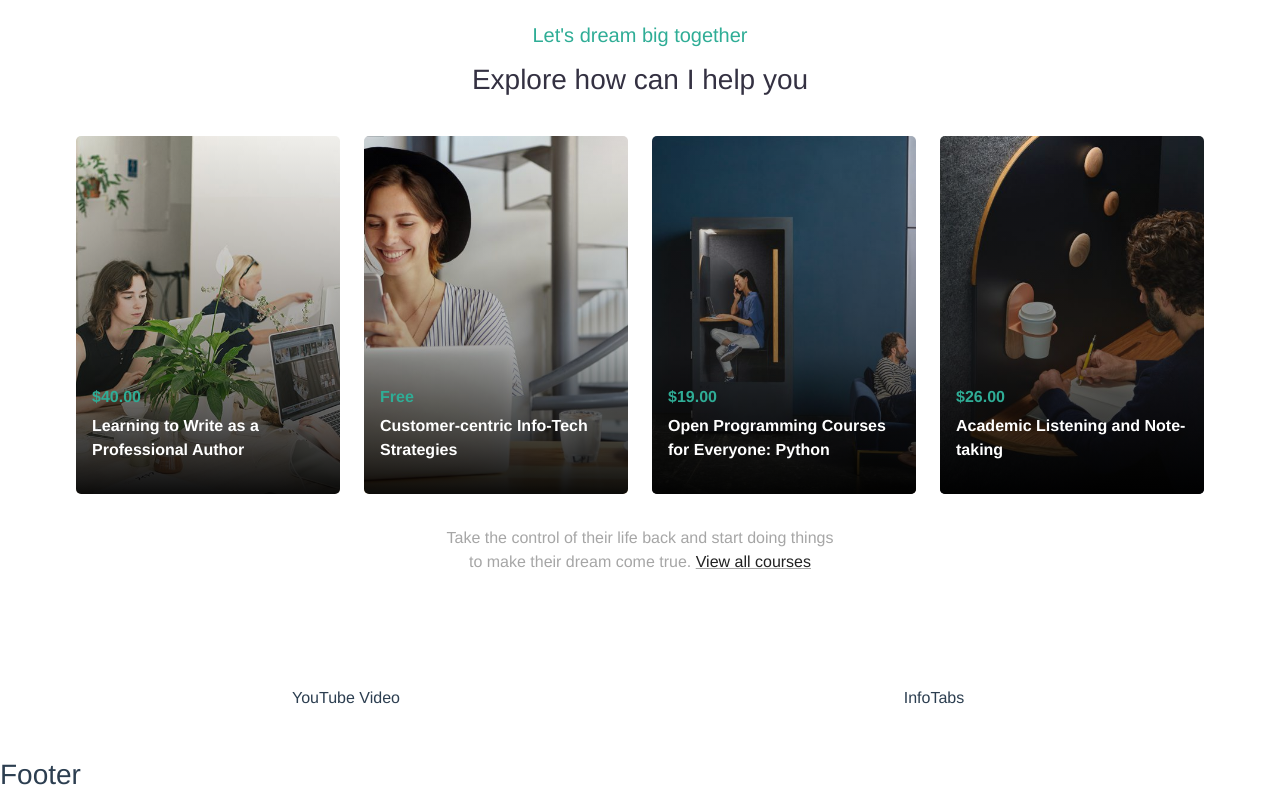
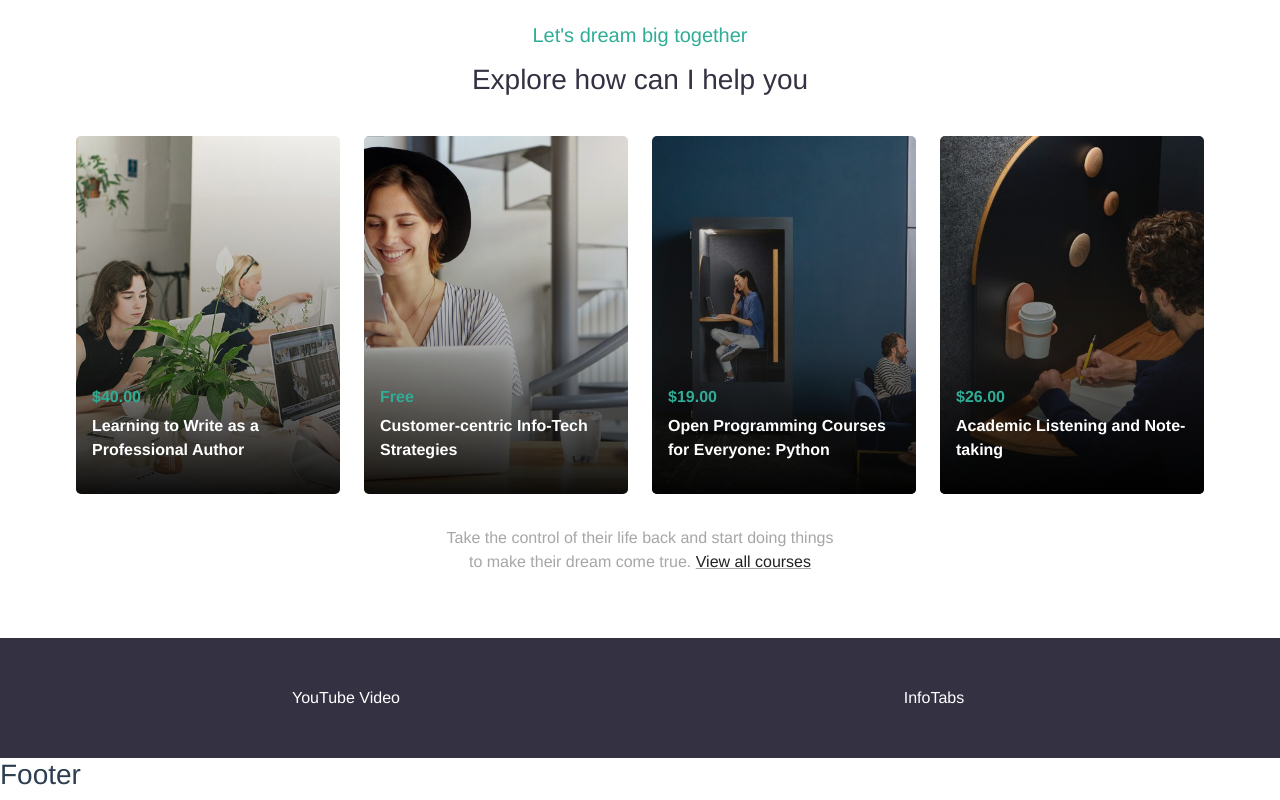
Before and after one commit to Antonius131/proj-html-vuejs, a Vue app: page / in a window 1280 px wide. Shown: the part 1733-2533 px from the top of the page. Built offline with nearby package versions, Linux system fonts and the light colour scheme.

Commit message:
Main: set .yt-section background-color

```diff
--- a/src/assets/css/_variables.scss
+++ b/src/assets/css/_variables.scss
@@ -5,6 +5,7 @@ $brand_secondary: #2fad96;
 
 $bg_secondary: #fefefe;
 $hero_bg: #ecf2f9;
+$yt_bg: #343142;
 
 $text_primary: #212121;
 $text_primary_rgba: rgba(33,33,33,.4);
--- a/src/components/main/MainContent.vue
+++ b/src/components/main/MainContent.vue
@@ -91,6 +91,8 @@ export default {
    }
 
    .container-fluid.yt-section {
+      background-color: $yt_bg;
+      color: $text_secondary;
       padding-left: 4rem;
       padding-right: 4rem;
    }
```
